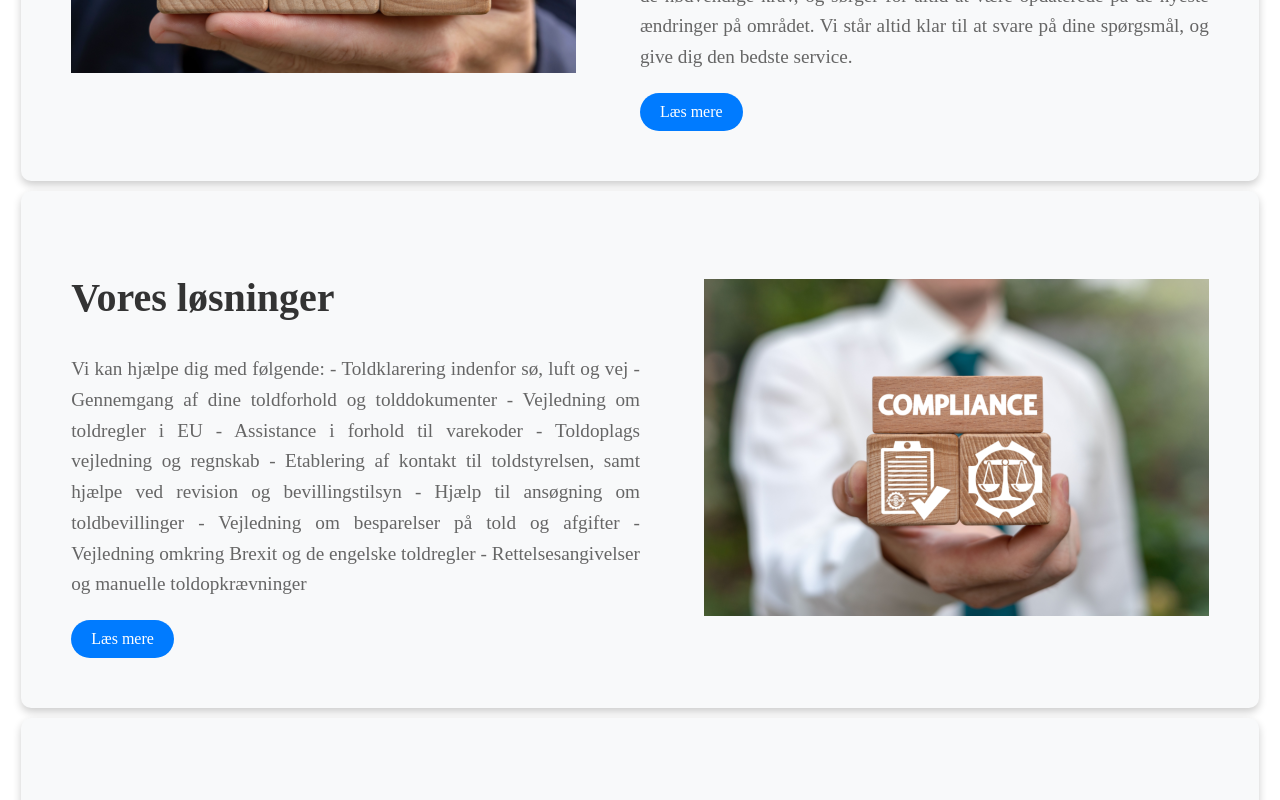
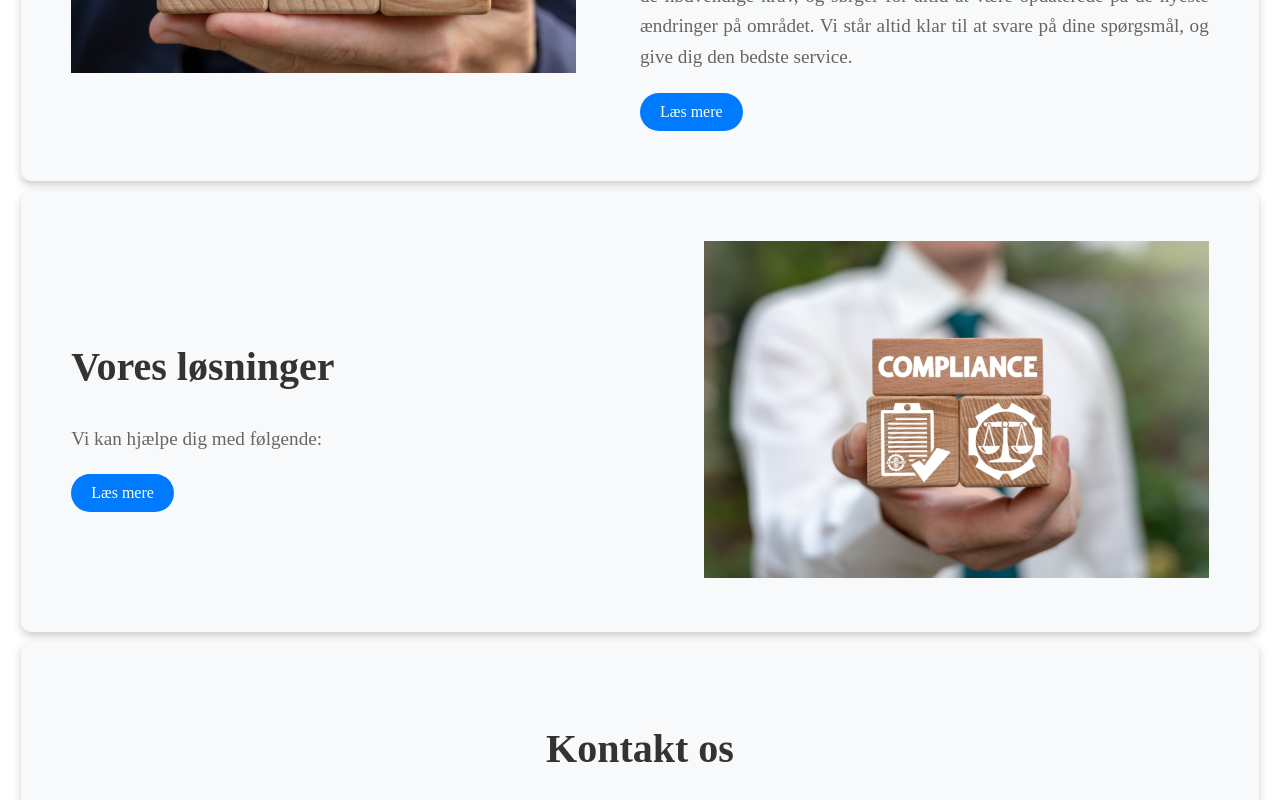
Before and after one commit to Jesperejohannsen/khCustoms, a React (Vite) app: page / in a window 1280 px wide. Shown: the part 540-1340 px from the top of the page. Built offline with nearby package versions, Linux system fonts and the light colour scheme.

Commit message:
small changes

```diff
--- a/src/components/home/HomeSection.tsx
+++ b/src/components/home/HomeSection.tsx
@@ -6,6 +6,7 @@ import ContactForm from "../contactForm/ContactForm";
 
 export const homeSectionParagraphs = [
  "KH-Customs tilbyder en lang række af services i forbindelse med told ved import og/eller eksport Med mange års erfaring, står KH-Customs klar til at vejlede dig om de toldregler, der gør sig gældende for netop dine sendinger. Vi står klar til at hjælpe hvad enten det er toldklarering til import eller eksport, tilladelser, licenser, eller certifikater. Vi kan hjælpe dig gennem hele processen og sørger for, at al dokumentation lever op til de nødvendige krav, og sørger for altid at være opdaterede på de nyeste ændringer på området. Vi står altid klar til at svare på dine spørgsmål, og give dig den bedste service.",
+ "Vi kan hjælpe dig med følgende:"
 ];
 
 
@@ -30,14 +31,7 @@ const HomeSection = () => {
         <div className="home-section-content">
           <h2 className="home-section-title">Vores løsninger</h2>
           <p className="home-section-text">
-            Vi kan hjælpe dig med følgende: - Toldklarering indenfor sø, luft og
-            vej - Gennemgang af dine toldforhold og tolddokumenter - Vejledning
-            om toldregler i EU - Assistance i forhold til varekoder - Toldoplags
-            vejledning og regnskab - Etablering af kontakt til toldstyrelsen,
-            samt hjælpe ved revision og bevillingstilsyn - Hjælp til ansøgning
-            om toldbevillinger - Vejledning om besparelser på told og afgifter -
-            Vejledning omkring Brexit og de engelske toldregler -
-            Rettelsesangivelser og manuelle toldopkrævninger
+            {homeSectionParagraphs[1]}
           </p>
           <Button className="read-more-button" to="/services">Læs mere</Button>
         </div>
```
